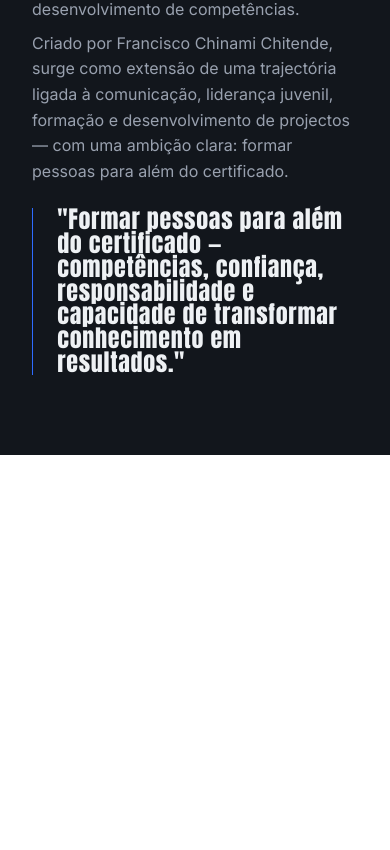
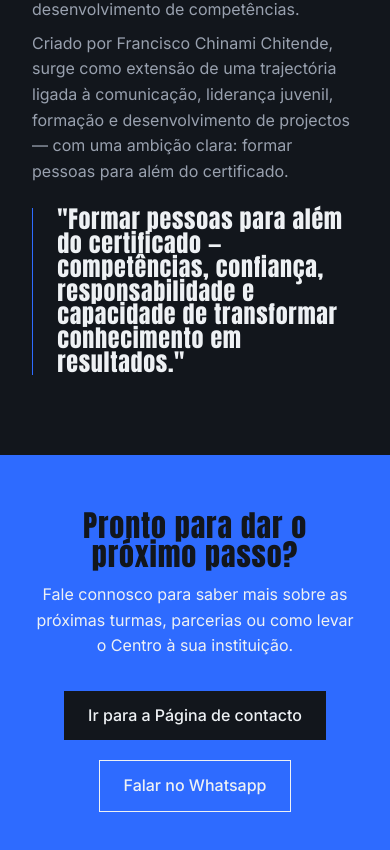
Before and after one commit to Ivandroo/legado-essencial, a React (Vite) app: page / in a window 390 px wide. Shown: the part 6477-7327 px from the top of the page. Before the commit the page ends 6932 px from the top, so only its background shows below. Built offline with nearby package versions, Linux system fonts and the light colour scheme.

Commit message:
atualizações

```diff
--- a/src/components/Owner.tsx
+++ b/src/components/Owner.tsx
@@ -6,7 +6,7 @@ export default function Owner() {
             <div className="">
                 <img src="/francisco.png" alt="" />
             </div>
-            <div className="flex flex-col gap-2">
+            <div className="flex flex-col gap-2 max-w-2xl">
                 <span className="text-blue font-medium text-xs">Quem criou o Centro</span>
                 <h1 className="text-[clamp(30px,4vw,46px)] text-paper font-anto">Francisco Chinami Chitende</h1>
                 <p className="text-blue font-medium">Profissional de Comunicação · Empreendedor</p>
--- a/src/pages/Home.tsx
+++ b/src/pages/Home.tsx
@@ -1,5 +1,6 @@
+import { Link } from "react-router-dom";
 import Courses from "../components/Courses";
-import Hero from "../components/Hero";
+import Hero, { whatsapp } from "../components/Hero";
 import Owner from "../components/Owner";
 
 export default function Home() {
@@ -204,7 +205,19 @@ export default function Home() {
       </section>
 
       <Courses />
+
       <Owner />
+
+      <section className="bg-blue flex flex-col items-center justify-center px-8 py-14">
+        <div className="flex flex-col gap-3 text-center">
+            <h1 className="text-[clamp(30px,4vw,46px)] text-ink font-anto">Pronto para dar o próximo passo?</h1>
+            <p className="text-paper">Fale connosco para saber mais sobre as próximas turmas, parcerias ou como levar o Centro à sua instituição.</p>
+            <div className="flex w-full flex-wrap gap-5 items-center justify-center mt-5">
+                <Link to="/contacto" className="flex items-center justify-center py-3 px-6 bg-ink text-paper font-medium"> Ir para a Página de contacto </Link>
+                <Link to={whatsapp} className="flex items-center justify-center py-3 px-6 text-paper border border-paper font-medium"> Falar no Whatsapp </Link>
+            </div>
+        </div>
+      </section>
     </section>
   );
 }
```
